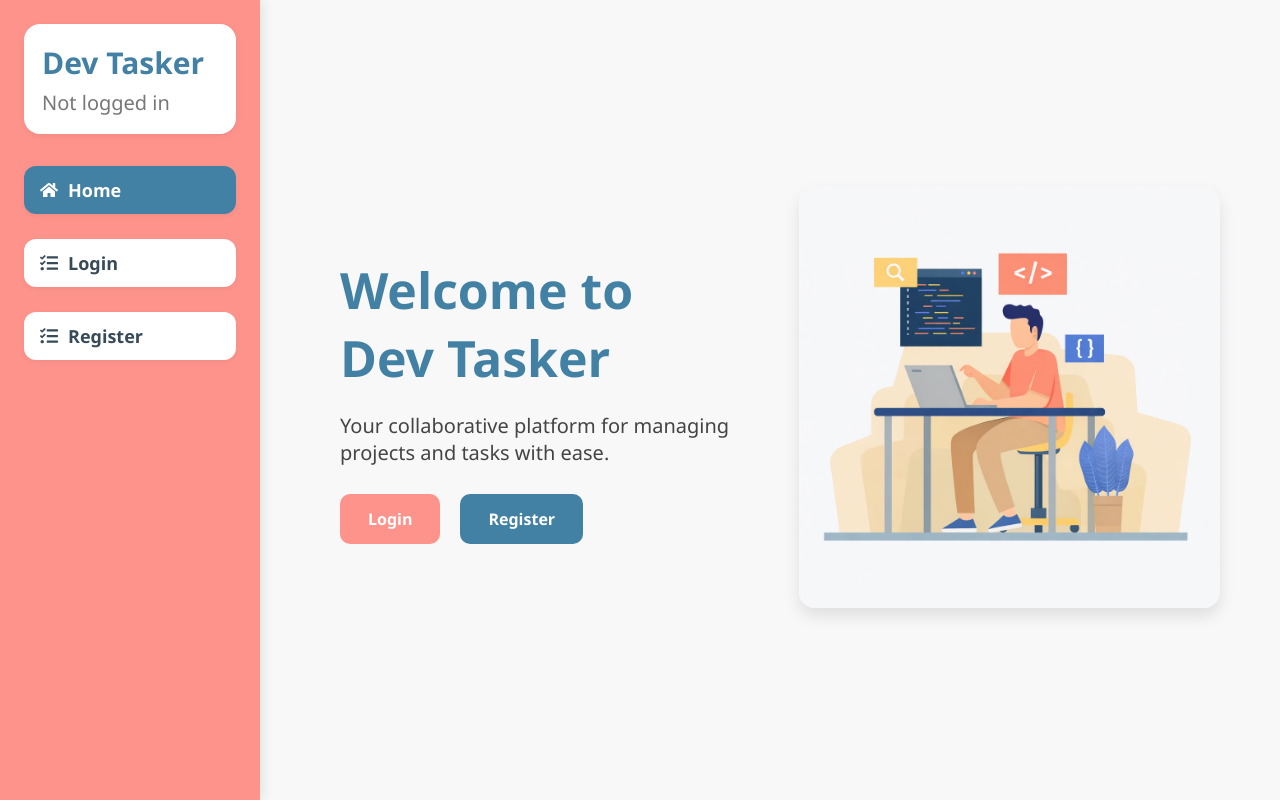
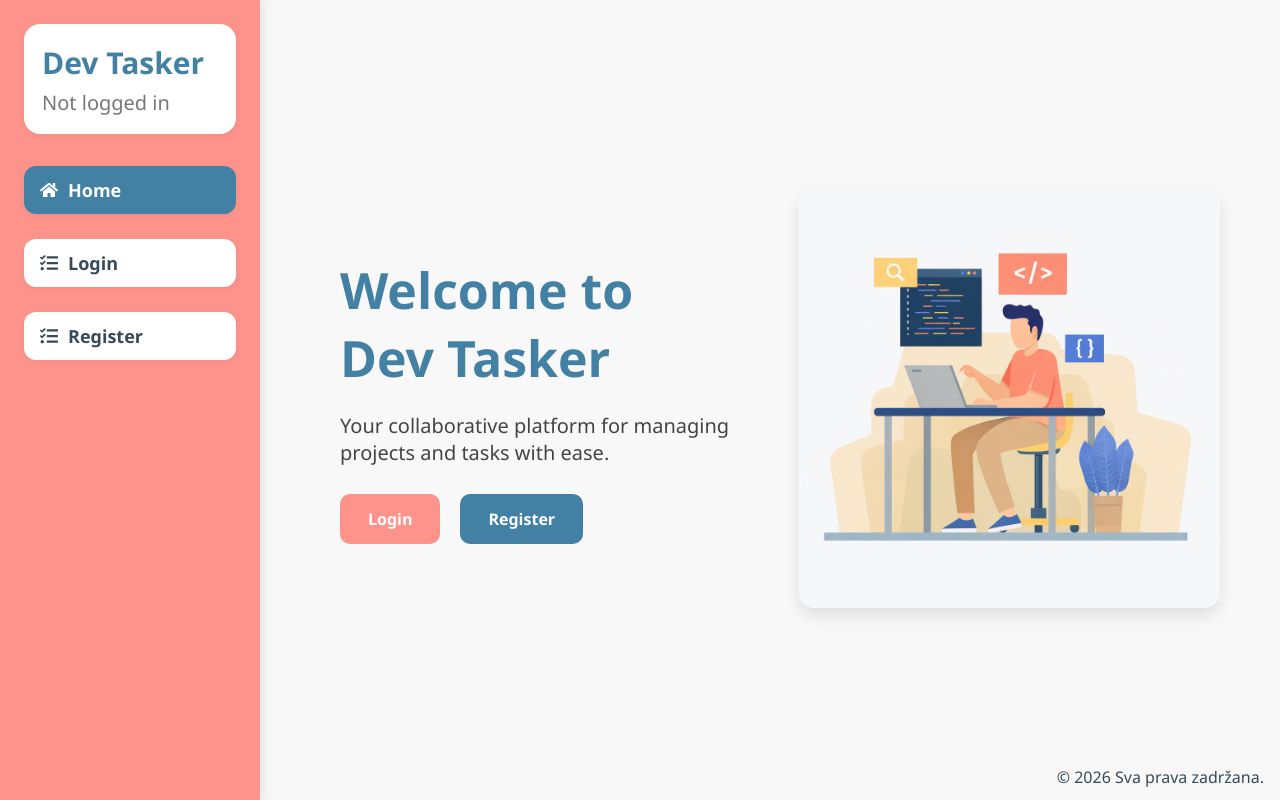
Before and after one commit to elab-development/internet-tehnologije-2025-devtasker_2022_0278, a React (Create React App) app in the folder devfe/: page / in a window 1280 px wide. Built offline with nearby package versions, Linux system fonts and the light colour scheme.

Commit message:
Dodat Footer

```diff
--- a/devfe/src/App.css
+++ b/devfe/src/App.css
@@ -1146,3 +1146,15 @@ p {
   color: #444;
   font-weight: 600;
 }
+
+.app-footer {
+  position: fixed;
+  bottom: 0;
+  left: 280px;                 /* isto kao body margin-left */
+  width: calc(100% - 280px);   /* da ne ulazi ispod sidebara */
+  padding: 12px 16px;
+  text-align: right;
+  background: transparent;
+  z-index: 9999;
+  pointer-events: none;        /* opcionalno: da nikad ne smeta kliku */
+}
--- a/devfe/src/App.js
+++ b/devfe/src/App.js
@@ -17,6 +17,7 @@ import TaskDetails from "./pages/TaskDetails";
 
 import Tags from "./pages/Tags";
 import DevHome from "./pages/DevHome";
+import Footer from "./components/Footer"
 
 function getHomeRoute(role) {
   switch (role) {
@@ -136,6 +137,7 @@ export default function App() {
             <Route path="*" element={<Navigate to={token ? homeRoute : "/"} replace />} />
           </Routes>
         </main>
+        <Footer></Footer>
       </div>
     </BrowserRouter>
   );
--- /dev/null
+++ b/devfe/src/components/Footer.jsx
@@ -0,0 +1,9 @@
+export default function Footer() {
+  const year = new Date().getFullYear();
+
+  return (
+    <footer className="app-footer">
+      © {year} Sva prava zadržana.
+    </footer>
+  );
+}
```
